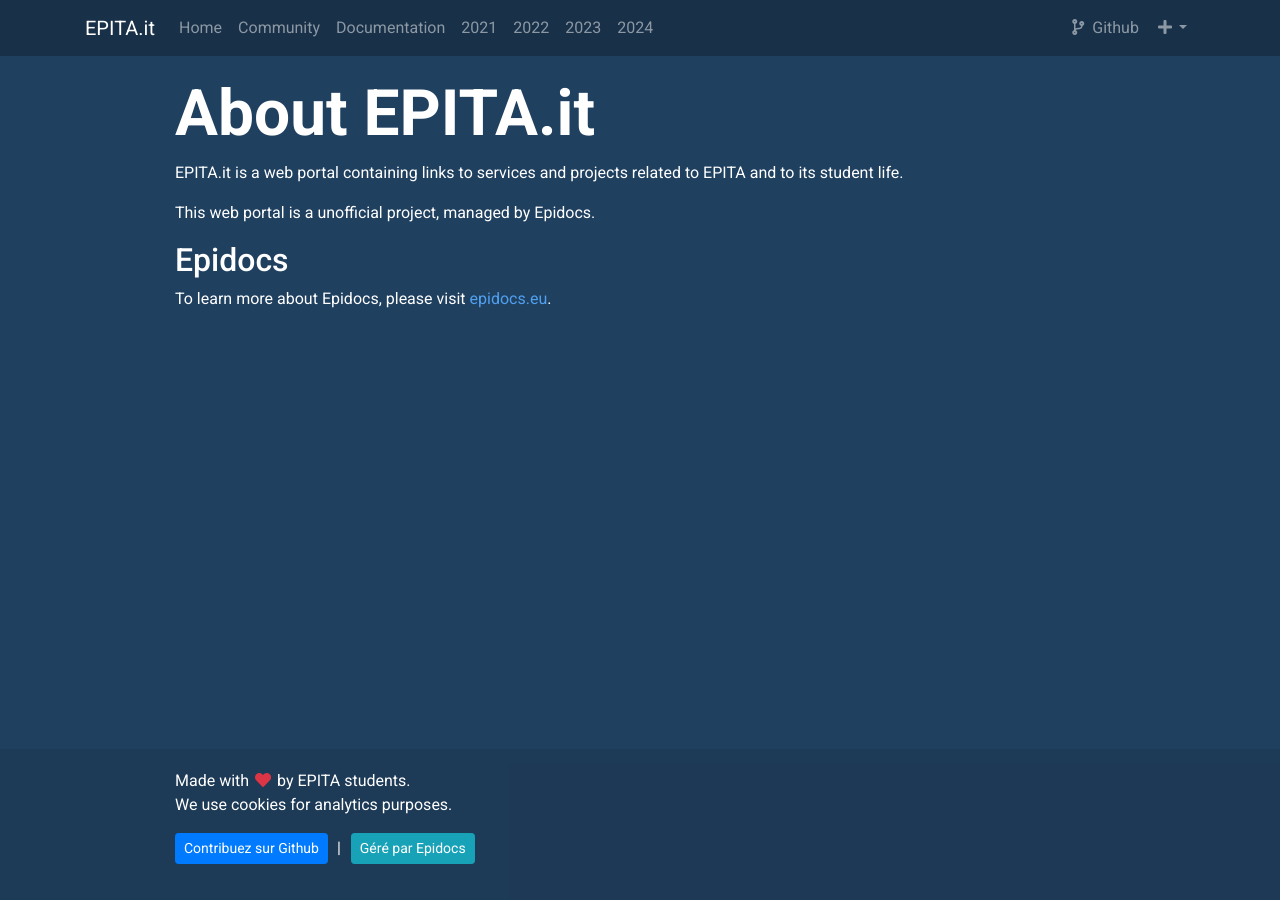
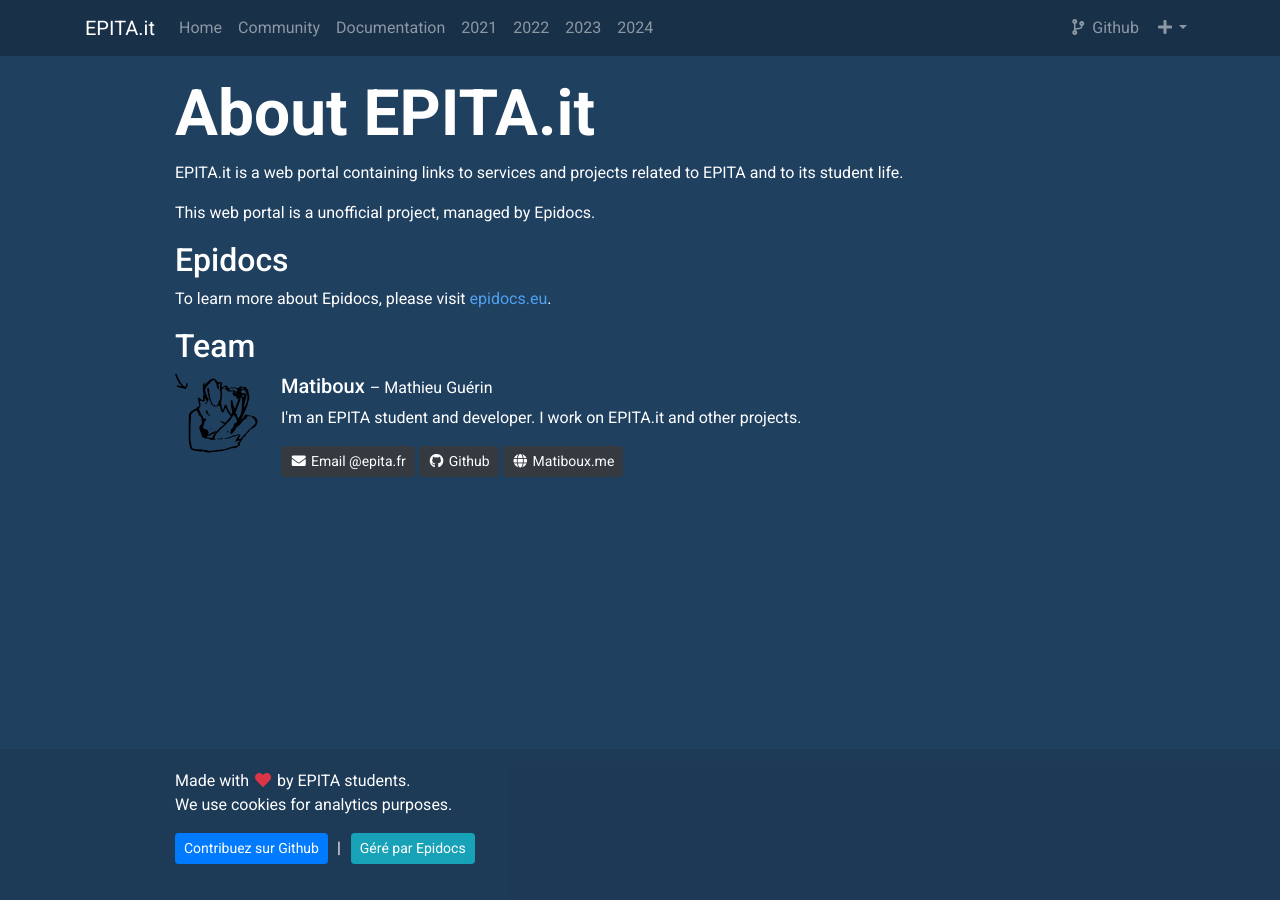
Before and after one commit to Epidocs/epita.it, a Jekyll site: the page built from about.html, in a window 1280 px wide. Built offline with Jekyll 4.4.1, drawn with Linux system fonts in a browser that asks for light colours; nearby versions of some CDN libraries.

Commit message:
Added Team section the about.html

```diff
--- a/about.html
+++ b/about.html
@@ -10,3 +10,17 @@
 
 <h2>Epidocs</h2>
 <p>To learn more about Epidocs, please visit <a href="https://epidocs.eu/">epidocs.eu</a>.</p>
+
+<h2>Team</h2>
+<div class="media">
+	<img src="{{ 'static/matiboux.svg' | relative_url }}" class="align-self-start mr-3" alt="Matiboux" width="90px" />
+	<div class="media-body">
+		<h5>Matiboux <small>– Mathieu Guérin</small></h5>
+		<p>I'm an EPITA student and developer. I work on EPITA.it and other projects.</p>
+		<p>
+			<a href="mailto:mathieu.guerin@epita.fr" class="btn btn-dark btn-sm"><i class="fas fa-envelope fa-fw"></i> Email @epita.fr</a>
+			<a href="https://github.com/matiboux" class="btn btn-dark btn-sm"><i class="fab fa-github fa-fw"></i> Github</a>
+			<a href="https://matiboux.me/" class="btn btn-dark btn-sm"><i class="fas fa-globe fa-fw"></i> Matiboux.me</a>
+		</p>
+	</div>
+</div>
```
Also changed, not shown: static/matiboux.svg (added).
